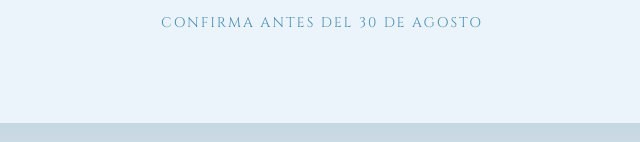
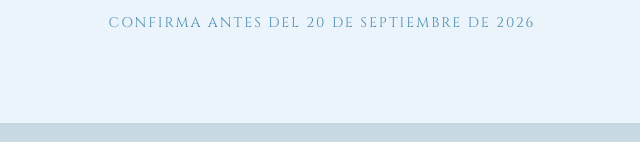
Before and after one commit to unifeli390/unifeli390.github.io, a plain HTML site: page index.html in a window 1280 px wide. Shown: the part 5395-5537 px from the top of the page, 318-958 px from the left. Drawn offline with nearby package versions, Linux system fonts and the light colour scheme; a web font is replaced by a local one.

Commit message:
Update: fecha

```diff
--- a/index.html
+++ b/index.html
@@ -245,7 +245,7 @@
        target="_blank" rel="noopener">
        <svg class="wa-icon" viewBox="0 0 32 32" aria-hidden="true"><use href="#wa-mark"/></svg>
        Confirmar por WhatsApp</a>
-    <div class="deadline">Confirma antes del 30 de agosto</div>
+    <div class="deadline">Confirma antes del 20 de septiembre de 2026</div>
   </section>
 
 
```
